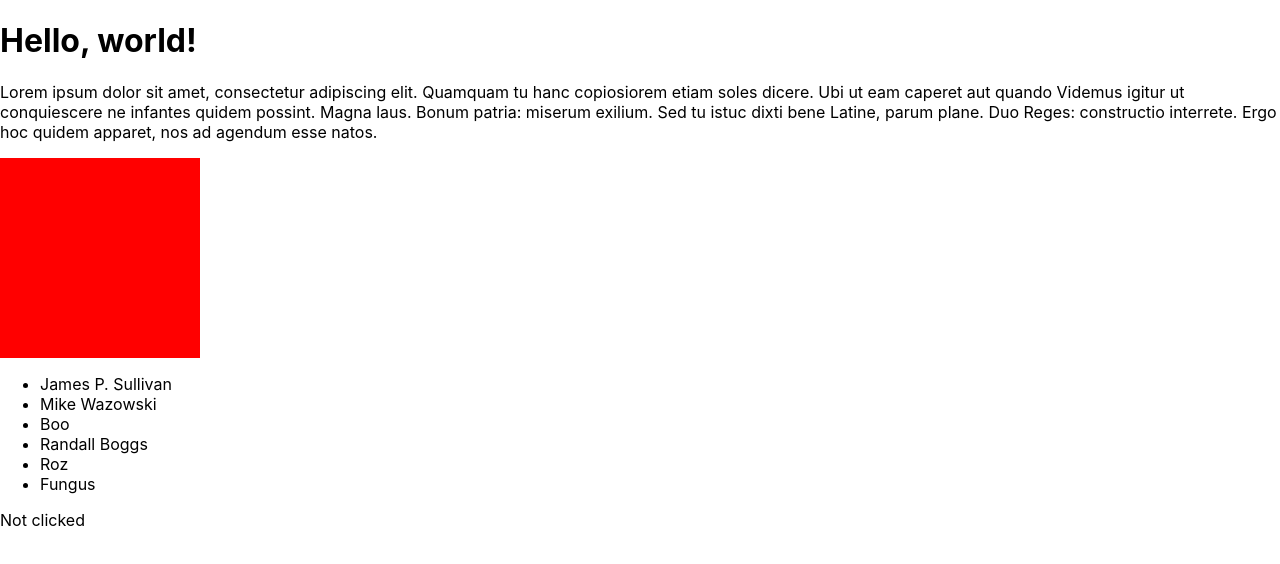
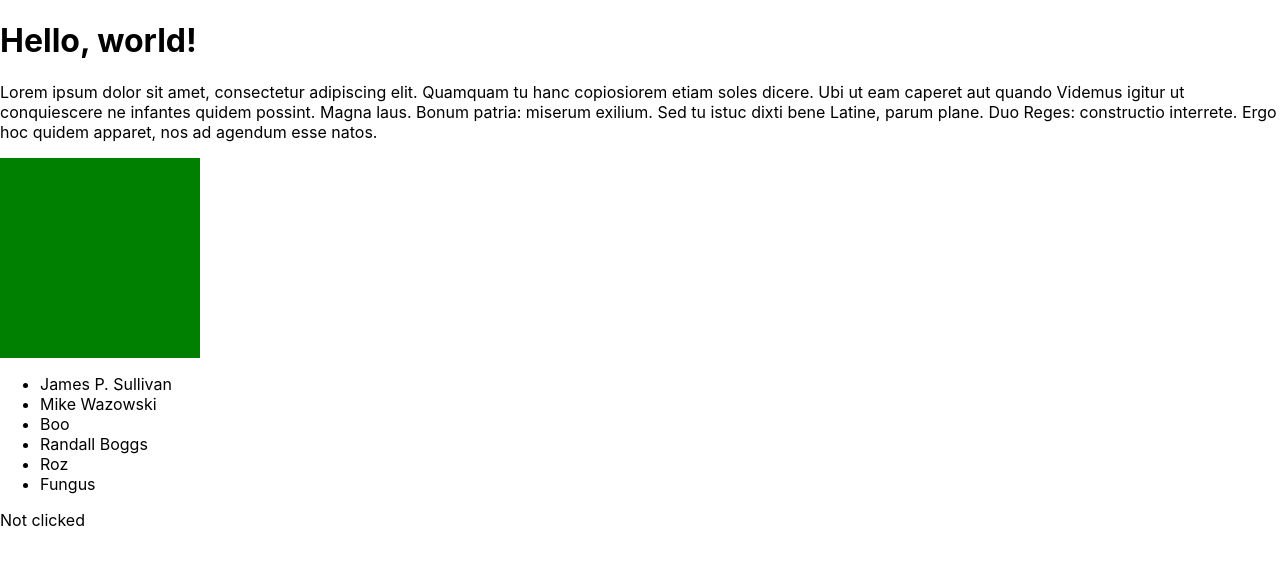
Before and after one commit to maslenm/my-first-app, a React (Create React App) app: page / in a window 1280 px wide. Shown: the top 564 px of the page. Built offline with nearby package versions, Linux system fonts and the light colour scheme.

Commit message:
q2 working version of state challenges, square alternates colour on click, starts green

```diff
--- a/src/components/Square.js
+++ b/src/components/Square.js
@@ -1,10 +1,86 @@
-const Square = ({ colour }) => (
-    <div style={{ backgroundColor: colour, height: "200px", width: "200px" }}></div>
+import React from "react";
+
+class Square extends React.Component {
+    constructor(props) {
+        super(props);
+        this.state = {
+            bgGreen: true,
+        };
+        this.handleClick = this.handleClick.bind(this);
+    };
+
+
+
+    handleClick() {
+        this.setState({ bgGreen: !this.state.bgGreen });
+    }
+
+    render() {
+        let {colour} = this.props;
+        let colourState = this.state.bgGreen ? "green" :  colour;
+
+        return (
+            <div onClick={ this.handleClick } style={{
+                backgroundColor: colourState,
+                height: "200px",
+                width: "200px",
+            }}></div>
+        )
+    }
+};
+
+Square.defaultProps = {
+    colour: "blue",
+};
+
+export default Square;
+
+
+
+
+/* class Square extends React.Component {
+    constructor(props) {
+        super(props);
+        this.state = {
+            bgColor:
+        };
+        this.handleClick = this.handleClick.bind(this);
+    };
+
+
+
+    handleClick() {
+        let {colour} = this.props;
+
+        this.setState({ bgColor: colour });
+    }
+
+    render() {
+
+        return (
+            <div onClick={ this.handleClick } style={{
+                backgroundColor: this.state.bgColor,
+                height: "200px",
+                width: "200px",
+            }}></div>
+        )
+    }
+}; */
+
+
+
+
+
+
+/* const Square = ({ colour }) => (
+    <div style={{ backgroundColor: colour,
+        height: "200px",
+        width: "200px",
+    }}></div>
     );
 
 
     Square.defaultProps = {
         colour: "blue",
     };
-
-    export default Square;
+ */
```
